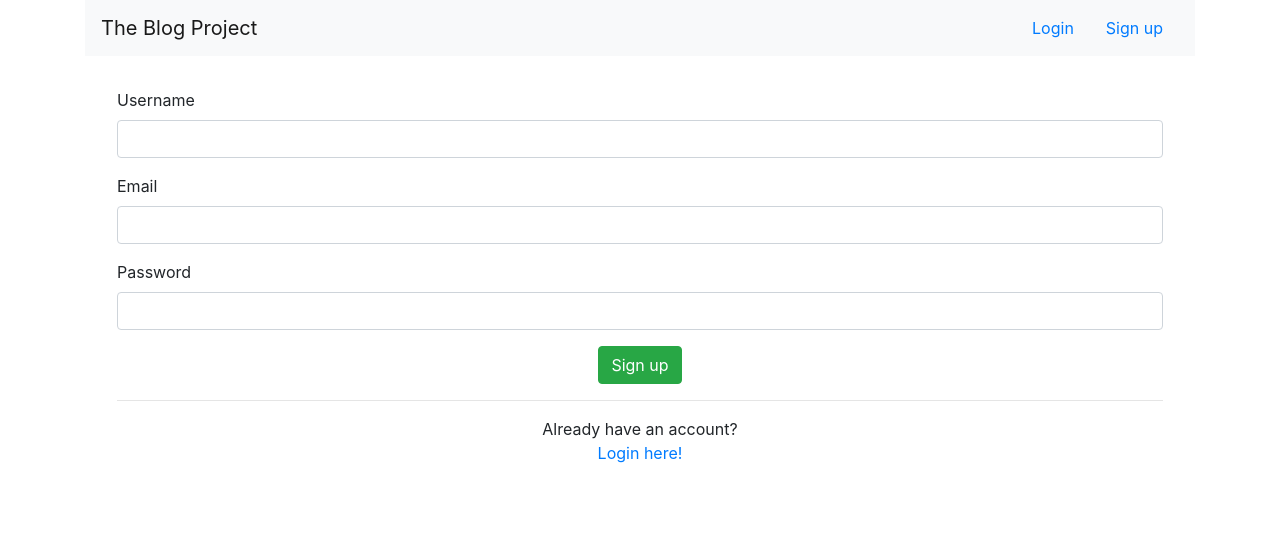
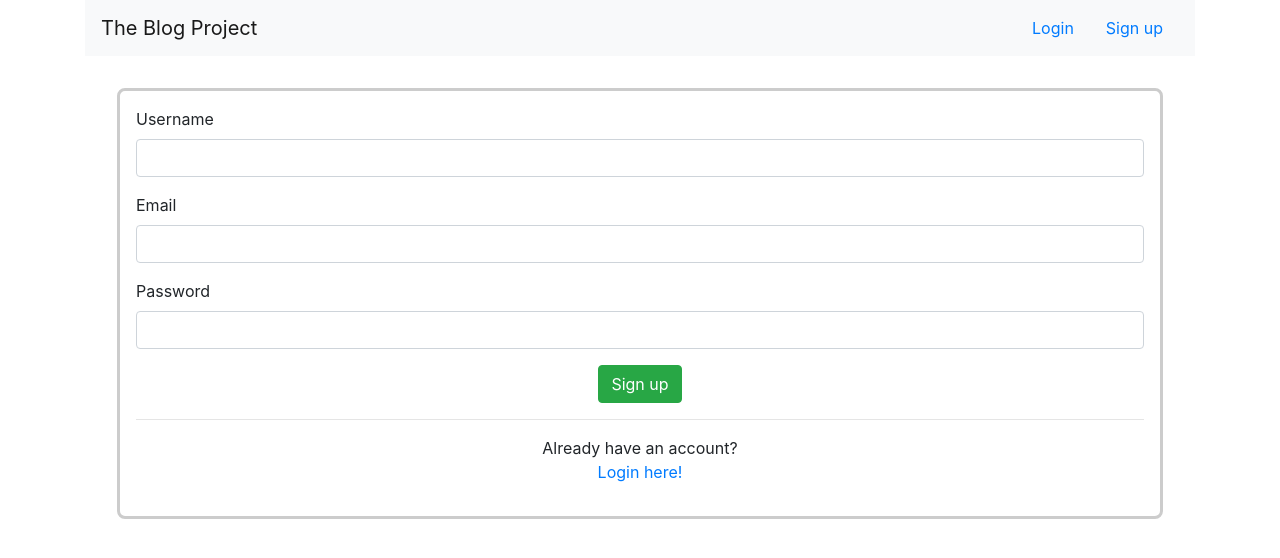
Before and after one commit to scottgamer/The-blog-project, an Angular app in the folder front-end/: page /register in a window 1280 px wide. Shown: the top 558 px of the page. Built offline with nearby package versions, Linux system fonts and the light colour scheme.

Commit message:
fixed styles

```diff
--- a/front-end/src/app/register/register.component.css
+++ b/front-end/src/app/register/register.component.css
@@ -1,7 +1,9 @@
 .register {
   margin: 2rem;
+  padding: 1rem;
+  border: solid rgb(204, 204, 204);
+  border-width: 1;
   border-radius: 0.5rem;
-  border-color: #000;
 }
 
 .actions {
```
